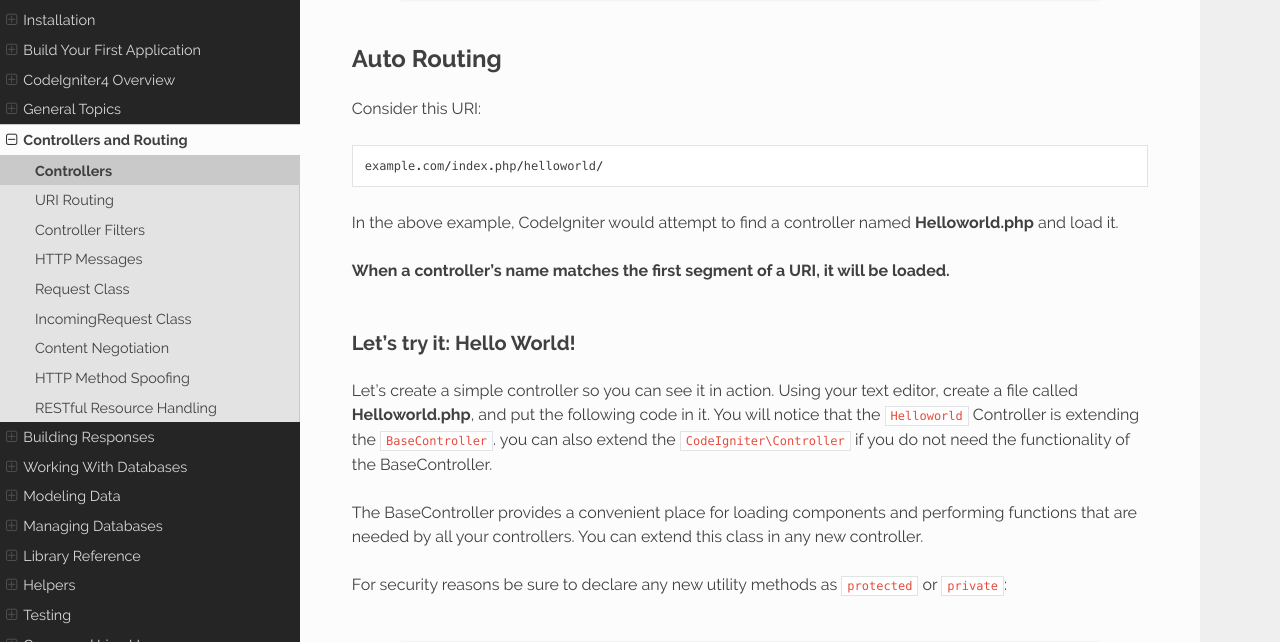
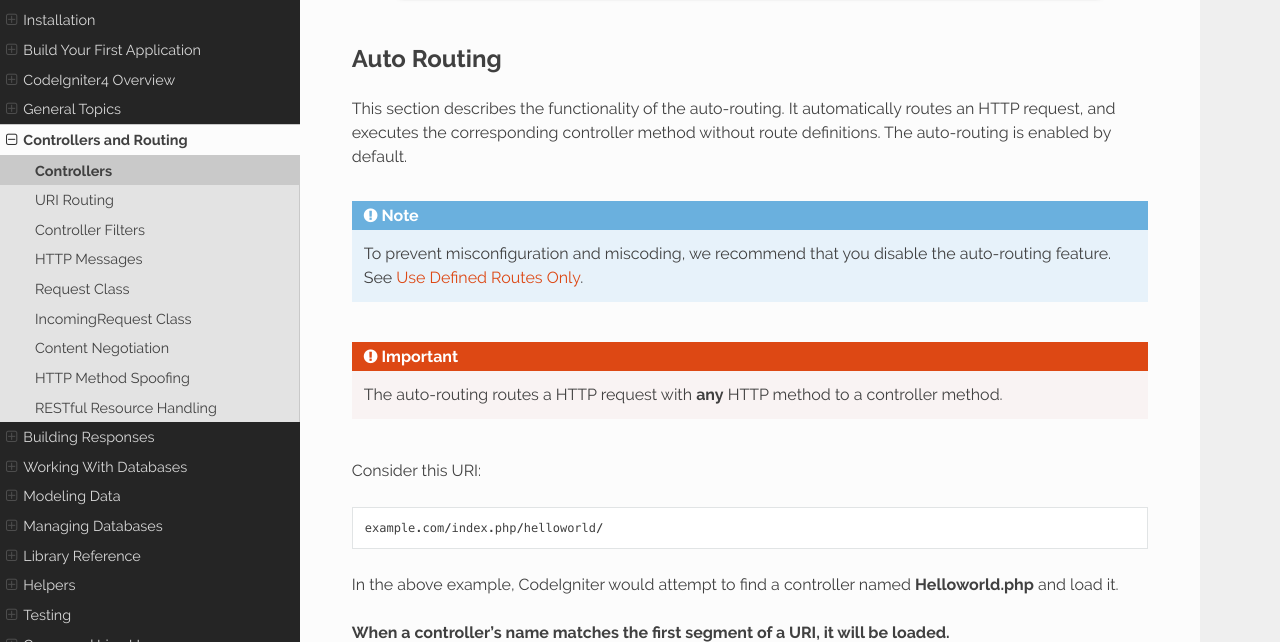
Before and after one commit to NEKOGET/ci4_user_guide_src, a Sphinx documentation site: the page built from source/incoming/controllers.rst, in a window 1280 px wide and 900 px high, scrolled down 4596 px, cut to the strip 161-803 px from the top of the window. Built offline with Sphinx 7.4.7 and the Read the Docs theme 2.0.0, drawn with Linux system fonts in a browser that asks for light colours.

Commit message:
docs: add explanation for auto-routing

```diff
--- a/source/incoming/controllers.rst
+++ b/source/incoming/controllers.rst
@@ -134,6 +134,15 @@ The method accepts an array of data to validate in the first parameter:
 
 Auto Routing
 ************
+
+This section describes the functionality of the auto-routing.
+It automatically routes an HTTP request, and executes the corresponding controller method
+without route definitions. The auto-routing is enabled by default.
+
+.. note:: To prevent misconfiguration and miscoding, we recommend that you disable
+    the auto-routing feature. See :ref:`use-defined-routes-only`.
+
+.. important:: The auto-routing routes a HTTP request with **any** HTTP method to a controller method.
 
 Consider this URI::
 
```
